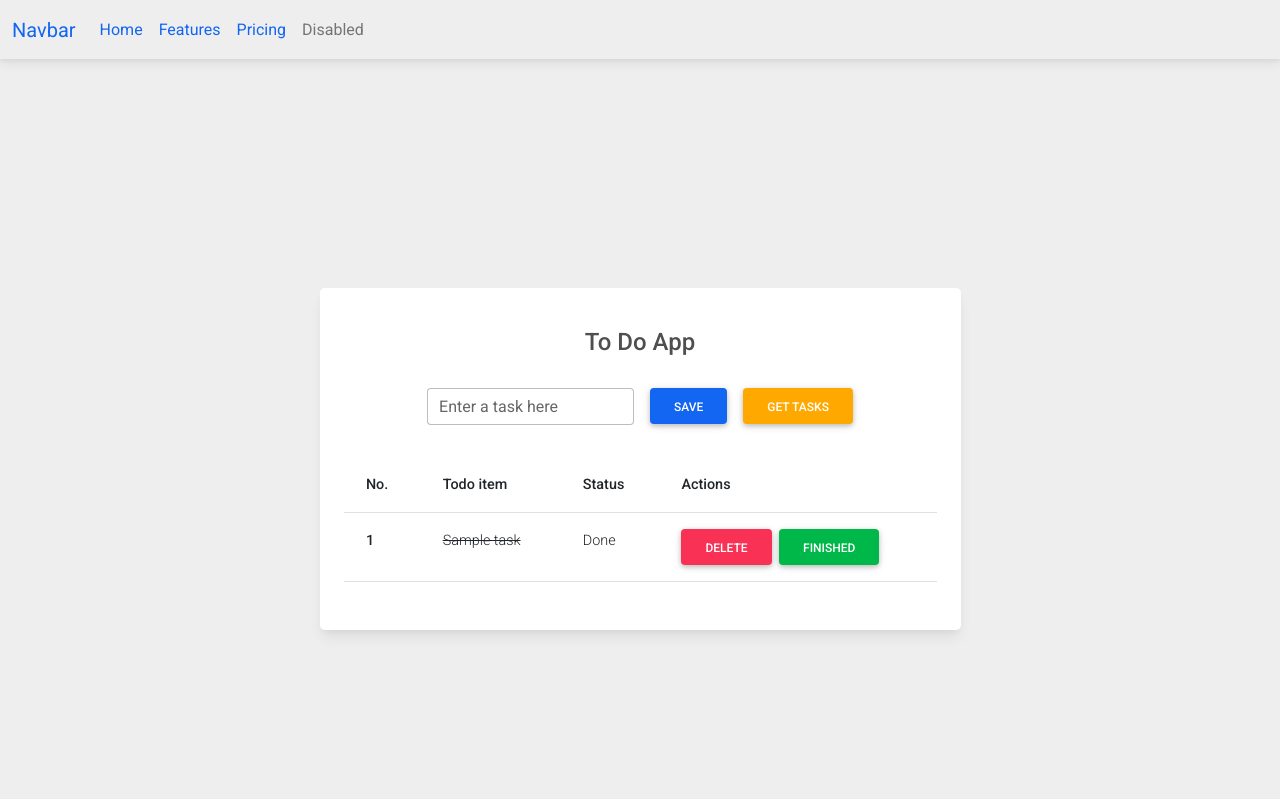
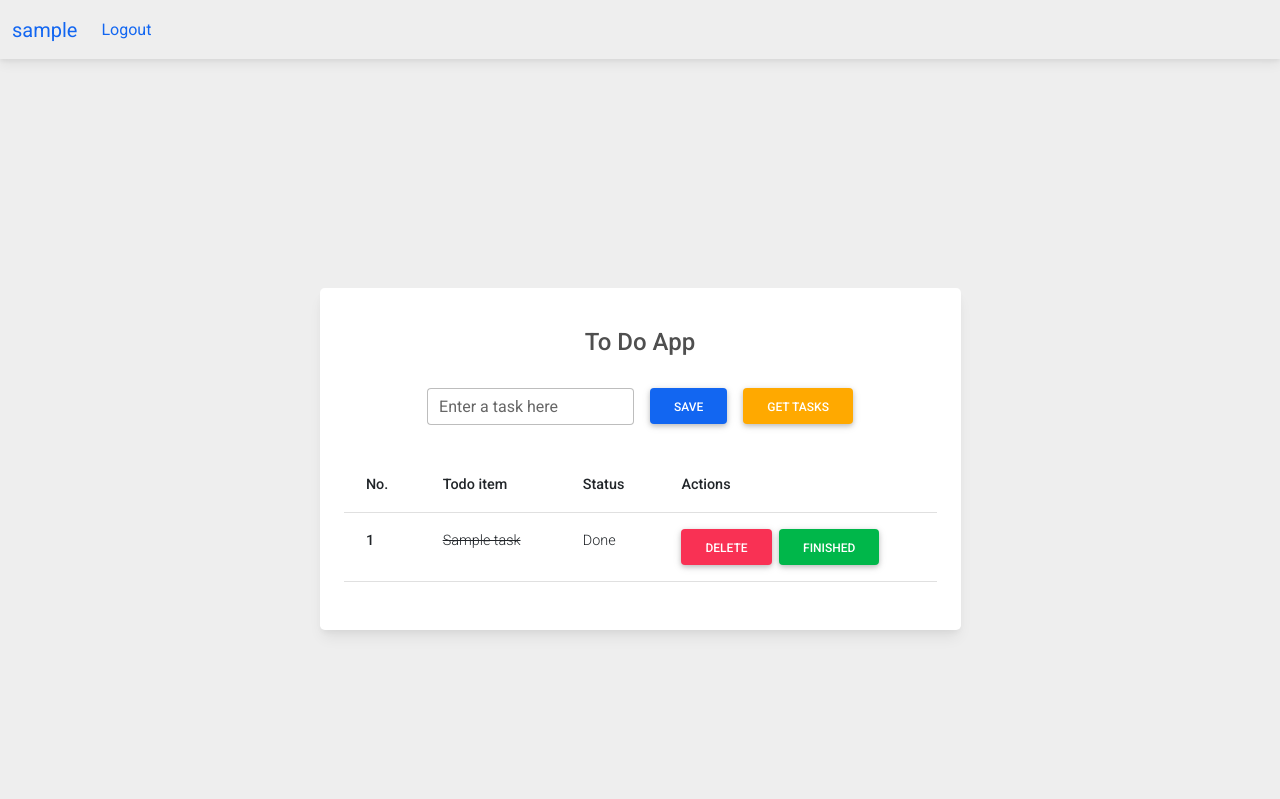
Before and after one commit to mobin-gpr/django-simple-todo, a Django app: page / in a window 1280 px wide. Shown: the top 799 px of the page. Run offline with Django 5.2, Linux system fonts and the light colour scheme; a user stored in the database is signed in; tables that the repository leaves empty hold one stand-in row (values such as "Sample post").

Commit message:
handle logout and header

```diff
--- a/accounts/urls.py
+++ b/accounts/urls.py
@@ -1,7 +1,8 @@
 from django.urls import path
-from .views import SignUp, SignIn
+from .views import SignUp, SignIn, Logout
 
 urlpatterns = [
     path("sign-up", SignUp.as_view(), name="sign_up"),
     path("sign-in", SignIn.as_view(), name="sign_in"),
+    path("logout", Logout.as_view(), name="logout"),
 ]
--- a/templates/todo/todo_list.html
+++ b/templates/todo/todo_list.html
@@ -23,16 +23,13 @@
 <section class="vh-100" style="background-color: #eee;">
     <nav class="navbar navbar-expand-lg bg-body-tertiary">
         <div class="container-fluid">
-          <a class="navbar-brand" href="#">Navbar</a>
+          <a class="navbar-brand">{{ user.username }}</a>
           <button class="navbar-toggler" type="button" data-bs-toggle="collapse" data-bs-target="#navbarNavAltMarkup" aria-controls="navbarNavAltMarkup" aria-expanded="false" aria-label="Toggle navigation">
             <span class="navbar-toggler-icon"></span>
           </button>
           <div class="collapse navbar-collapse" id="navbarNavAltMarkup">
             <div class="navbar-nav">
-              <a class="nav-link active" aria-current="page" href="#">Home</a>
-              <a class="nav-link" href="#">Features</a>
-              <a class="nav-link" href="#">Pricing</a>
-              <a class="nav-link disabled" aria-disabled="true">Disabled</a>
+              <a href="{% url 'logout' %}" class="nav-link" aria-disabled="true">Logout</a>
             </div>
           </div>
         </div>
--- a/todo/views.py
+++ b/todo/views.py
@@ -23,6 +23,7 @@ class TaskList(LoginRequiredMixin, ListView):
     def get_context_data(self, **kwargs):
         context = super().get_context_data(**kwargs)
         context["form"] = self.form_class
+        user = User.objects.filter(username=self.request.user).first()
         return context
 
 
```
Also changed, not shown: accounts/views.py (+12 -2 lines).
